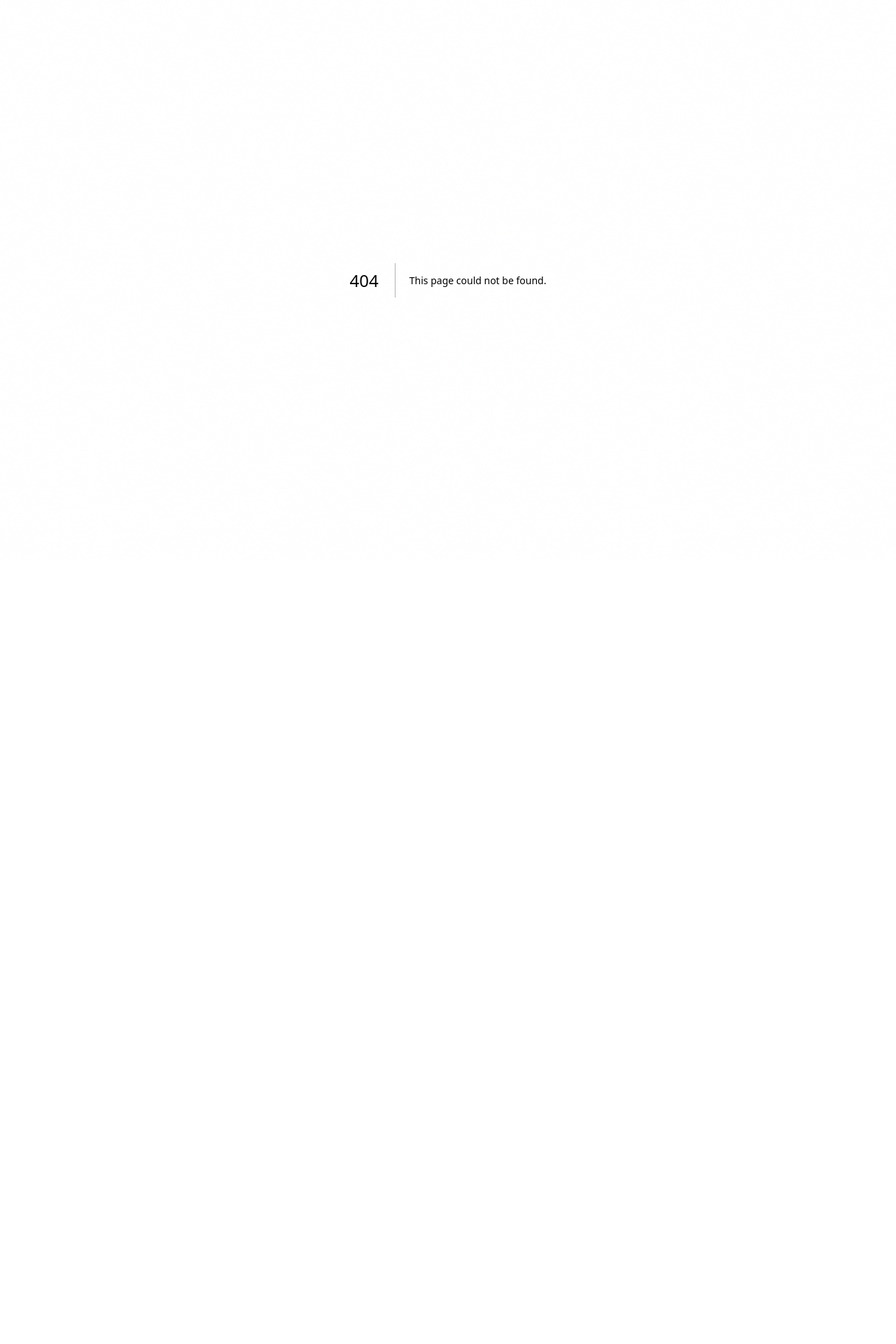
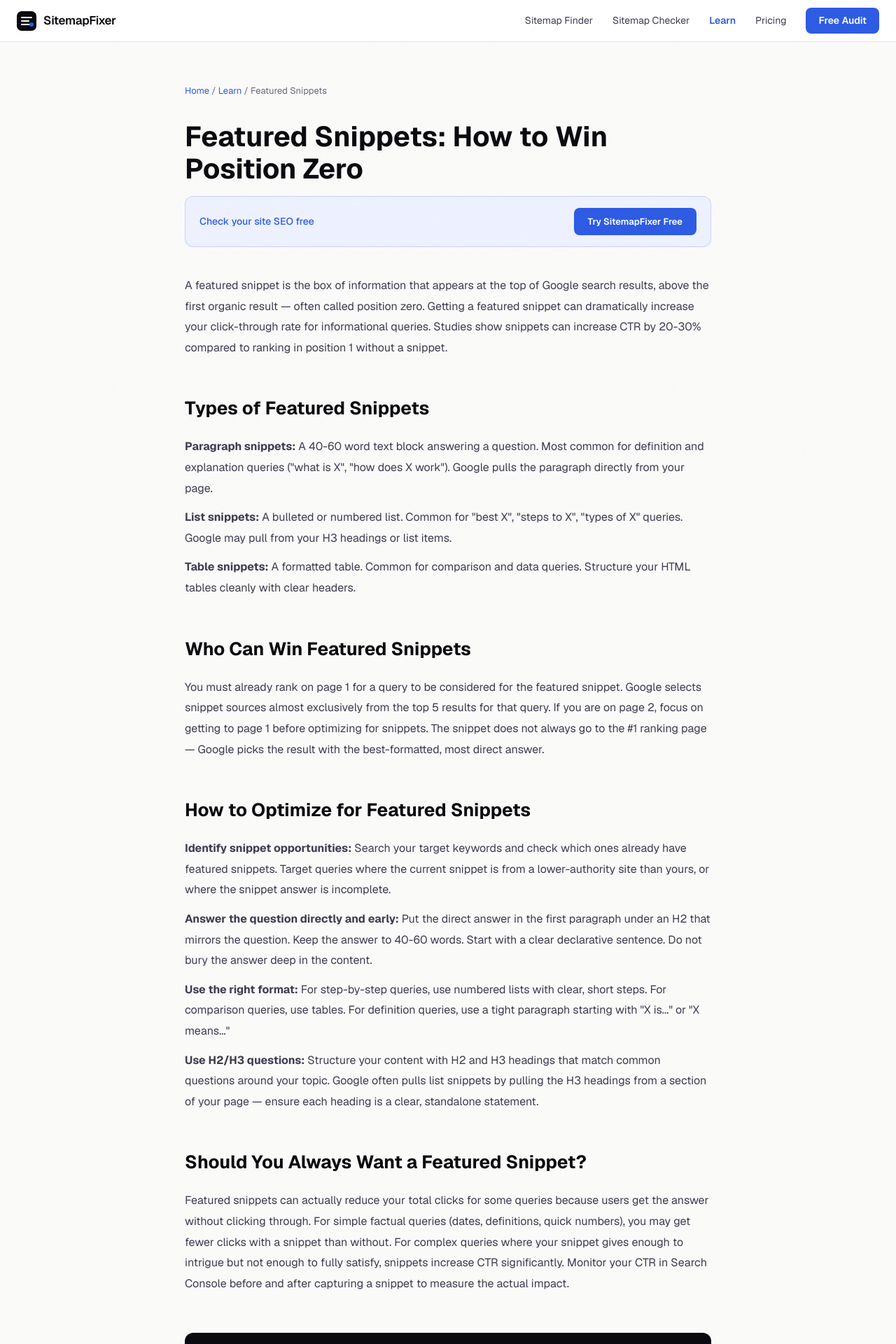
Before and after one commit to Watermelon-Coctail-Bar/sitemap-fixer, a Next.js app: page /learn/featured-snippets in a window 1280 px wide. Before the commit this address had no page. Shown: the top 1920 px of the page at 70% size. Before the commit the page ends 800 px from the top, so only its background shows below. Built offline with nearby package versions, Linux system fonts and the light colour scheme.

Commit message:
Create page.tsx

```diff
--- /dev/null
+++ b/src/app/learn/featured-snippets/page.tsx
@@ -0,0 +1,43 @@
+import type { Metadata } from 'next';
+export const metadata: Metadata = {
+  title: 'Featured Snippets: How to Win Position Zero in Google Search | SitemapFixer',
+  description: "Featured snippets appear above organic results in a box. Here is how Google selects them, which content formats win, and how to optimize specifically for snippet capture.",
+  alternates: { canonical: 'https://sitemapfixer.com/learn/featured-snippets' },
+};
+export default function Page() {
+  return (
+    <div style={{ maxWidth: 800, margin: '0 auto', padding: '60px 24px' }}>
+      <nav style={{ fontSize: 13, color: '#6b6b7d', marginBottom: 32 }}>
+        <a href="/" style={{ color: '#2d5be3', textDecoration: 'none' }}>Home</a>{' / '}
+        <a href="/learn" style={{ color: '#2d5be3', textDecoration: 'none' }}>Learn</a>{' / '}
+        <span>Featured Snippets</span>
+      </nav>
+      <h1 style={{ fontSize: 40, fontWeight: 700, color: '#0a0a0f', marginBottom: 16, lineHeight: 1.15 }}>Featured Snippets: How to Win Position Zero</h1>
+      <div style={{ background: '#eef1ff', border: '1px solid rgba(45,91,227,0.2)', borderRadius: 12, padding: '16px 20px', marginBottom: 40, display: 'flex', alignItems: 'center', justifyContent: 'space-between', gap: 16 }}>
+        <span style={{ fontSize: 14, color: '#2d5be3', fontWeight: 500 }}>Check your site SEO free</span>
+        <a href="/" style={{ background: '#2d5be3', color: 'white', padding: '10px 20px', borderRadius: 8, textDecoration: 'none', fontWeight: 600, fontSize: 13 }}>Try SitemapFixer Free</a>
+      </div>
+      <div style={{ fontSize: 16, color: '#3d3d4f', lineHeight: 1.85 }}>
+        <p style={{ marginBottom: 24 }}>A featured snippet is the box of information that appears at the top of Google search results, above the first organic result — often called position zero. Getting a featured snippet can dramatically increase your click-through rate for informational queries. Studies show snippets can increase CTR by 20-30% compared to ranking in position 1 without a snippet.</p>
+        <h2 style={{ fontSize: 26, fontWeight: 700, color: '#0a0a0f', marginTop: 48, marginBottom: 16 }}>Types of Featured Snippets</h2>
+        <p style={{ marginBottom: 12 }}><strong>Paragraph snippets:</strong> A 40-60 word text block answering a question. Most common for definition and explanation queries ("what is X", "how does X work"). Google pulls the paragraph directly from your page.</p>
+        <p style={{ marginBottom: 12 }}><strong>List snippets:</strong> A bulleted or numbered list. Common for "best X", "steps to X", "types of X" queries. Google may pull from your H3 headings or list items.</p>
+        <p style={{ marginBottom: 24 }}><strong>Table snippets:</strong> A formatted table. Common for comparison and data queries. Structure your HTML tables cleanly with clear headers.</p>
+        <h2 style={{ fontSize: 26, fontWeight: 700, color: '#0a0a0f', marginTop: 48, marginBottom: 16 }}>Who Can Win Featured Snippets</h2>
+        <p style={{ marginBottom: 24 }}>You must already rank on page 1 for a query to be considered for the featured snippet. Google selects snippet sources almost exclusively from the top 5 results for that query. If you are on page 2, focus on getting to page 1 before optimizing for snippets. The snippet does not always go to the #1 ranking page — Google picks the result with the best-formatted, most direct answer.</p>
+        <h2 style={{ fontSize: 26, fontWeight: 700, color: '#0a0a0f', marginTop: 48, marginBottom: 16 }}>How to Optimize for Featured Snippets</h2>
+        <p style={{ marginBottom: 12 }}><strong>Identify snippet opportunities:</strong> Search your target keywords and check which ones already have featured snippets. Target queries where the current snippet is from a lower-authority site than yours, or where the snippet answer is incomplete.</p>
+        <p style={{ marginBottom: 12 }}><strong>Answer the question directly and early:</strong> Put the direct answer in the first paragraph under an H2 that mirrors the question. Keep the answer to 40-60 words. Start with a clear declarative sentence. Do not bury the answer deep in the content.</p>
+        <p style={{ marginBottom: 12 }}><strong>Use the right format:</strong> For step-by-step queries, use numbered lists with clear, short steps. For comparison queries, use tables. For definition queries, use a tight paragraph starting with "X is..." or "X means..."</p>
+        <p style={{ marginBottom: 24 }}><strong>Use H2/H3 questions:</strong> Structure your content with H2 and H3 headings that match common questions around your topic. Google often pulls list snippets by pulling the H3 headings from a section of your page — ensure each heading is a clear, standalone statement.</p>
+        <h2 style={{ fontSize: 26, fontWeight: 700, color: '#0a0a0f', marginTop: 48, marginBottom: 16 }}>Should You Always Want a Featured Snippet?</h2>
+        <p style={{ marginBottom: 24 }}>Featured snippets can actually reduce your total clicks for some queries because users get the answer without clicking through. For simple factual queries (dates, definitions, quick numbers), you may get fewer clicks with a snippet than without. For complex queries where your snippet gives enough to intrigue but not enough to fully satisfy, snippets increase CTR significantly. Monitor your CTR in Search Console before and after capturing a snippet to measure the actual impact.</p>
+      </div>
+      <div style={{ background: '#0a0a0f', borderRadius: 12, padding: '32px', textAlign: 'center', marginTop: 56 }}>
+        <div style={{ fontSize: 20, fontWeight: 700, color: 'white', marginBottom: 8 }}>Build a solid technical foundation first</div>
+        <div style={{ color: '#9999aa', marginBottom: 20, fontSize: 14 }}>Free sitemap analysis in 60 seconds</div>
+        <a href="/" style={{ background: 'white', color: '#0a0a0f', padding: '14px 28px', borderRadius: 8, textDecoration: 'none', fontWeight: 700 }}>Analyze My Site Free</a>
+      </div>
+    </div>
+  );
+}
```
